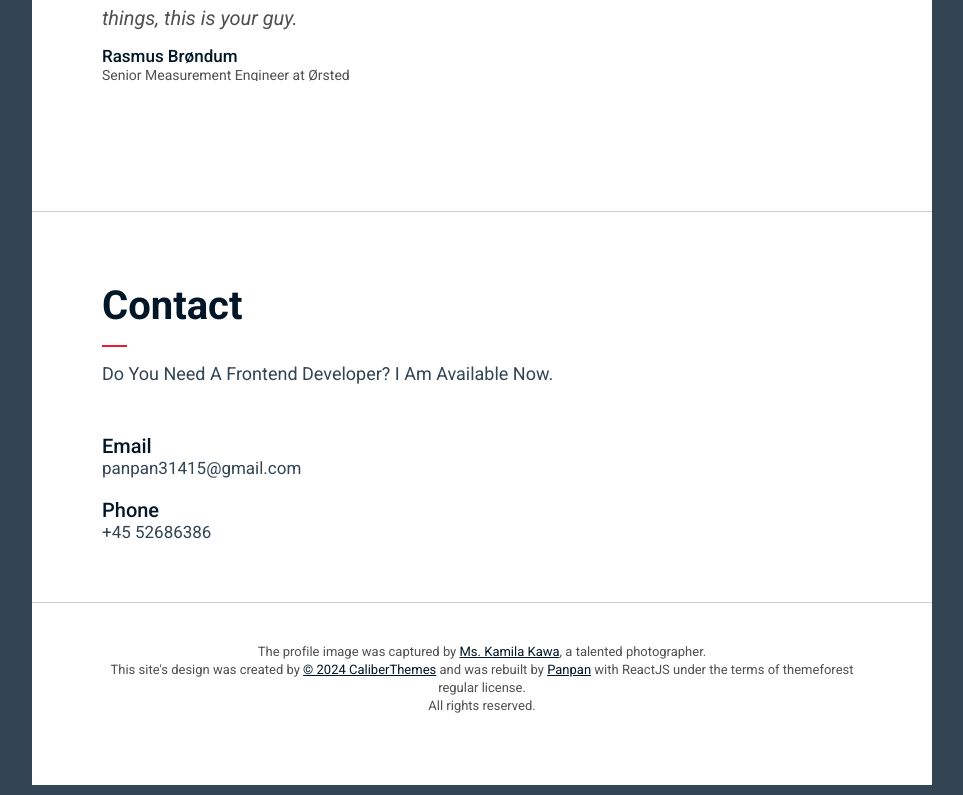
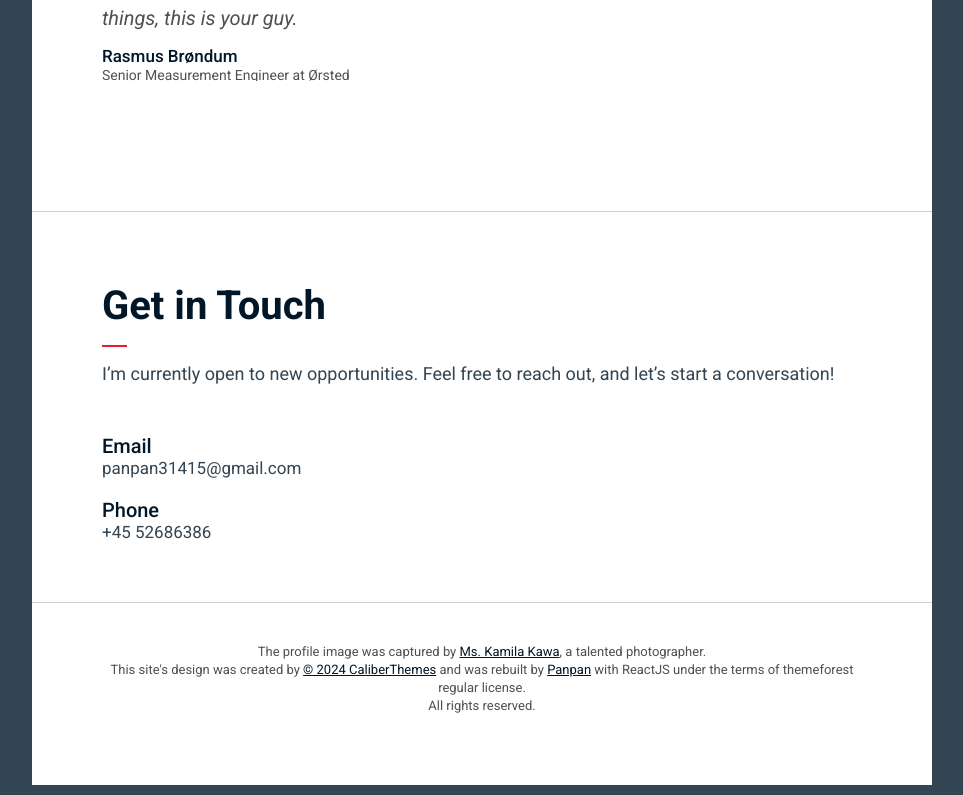
Before and after one commit to panpan31415/panpan-blog, a React (Create React App) app: page / in a window 1280 px wide. Shown: the part 4897-5692 px from the top of the page, without its empty margins (308-1271 px from the left). Built offline with nearby package versions, Linux system fonts and the light colour scheme.

Commit message:
update contact section

```diff
--- a/src/components/MainContent.scss
+++ b/src/components/MainContent.scss
@@ -435,6 +435,7 @@
     }
     &__subtitle {
         @extend %subtitle;
+        text-transform: initial;
     }
     &__items {
         margin-top: 4rem;
--- a/src/components/MainContent.tsx
+++ b/src/components/MainContent.tsx
@@ -360,11 +360,12 @@ export default function MainContent() {
                 className='contact-section'
                 id='contact'
             >
-                <h2 className='contact-section__title'>Contact</h2>
+                <h2 className='contact-section__title'>Get in Touch</h2>
                 <div className='contact-section__divider' />
                 <p className='contact-section__subtitle'>
                     {' '}
-                    Do you need a frontend developer? I am available now.
+                    I’m currently open to new opportunities. Feel free to reach
+                    out, and let’s start a conversation!
                 </p>
                 <div className='contact-section__items'>
                     <div className='contact-item'>
```
